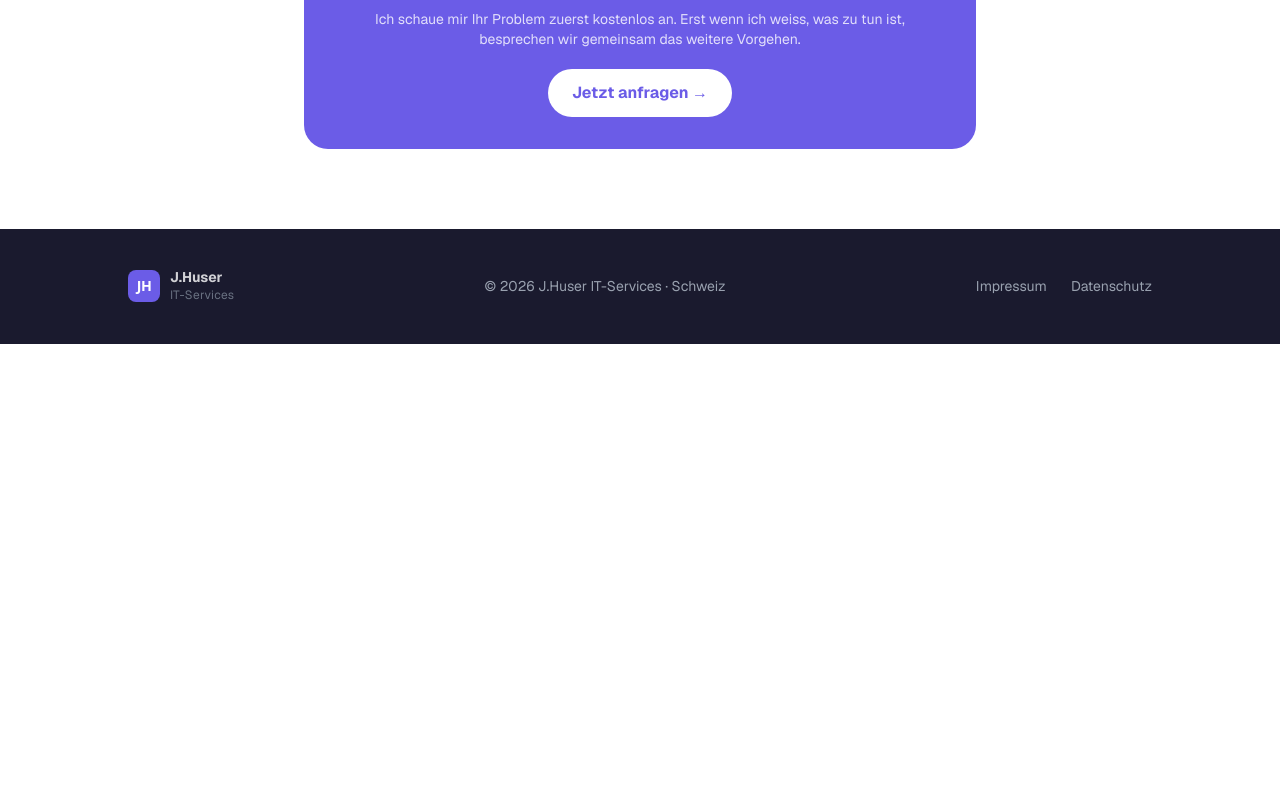
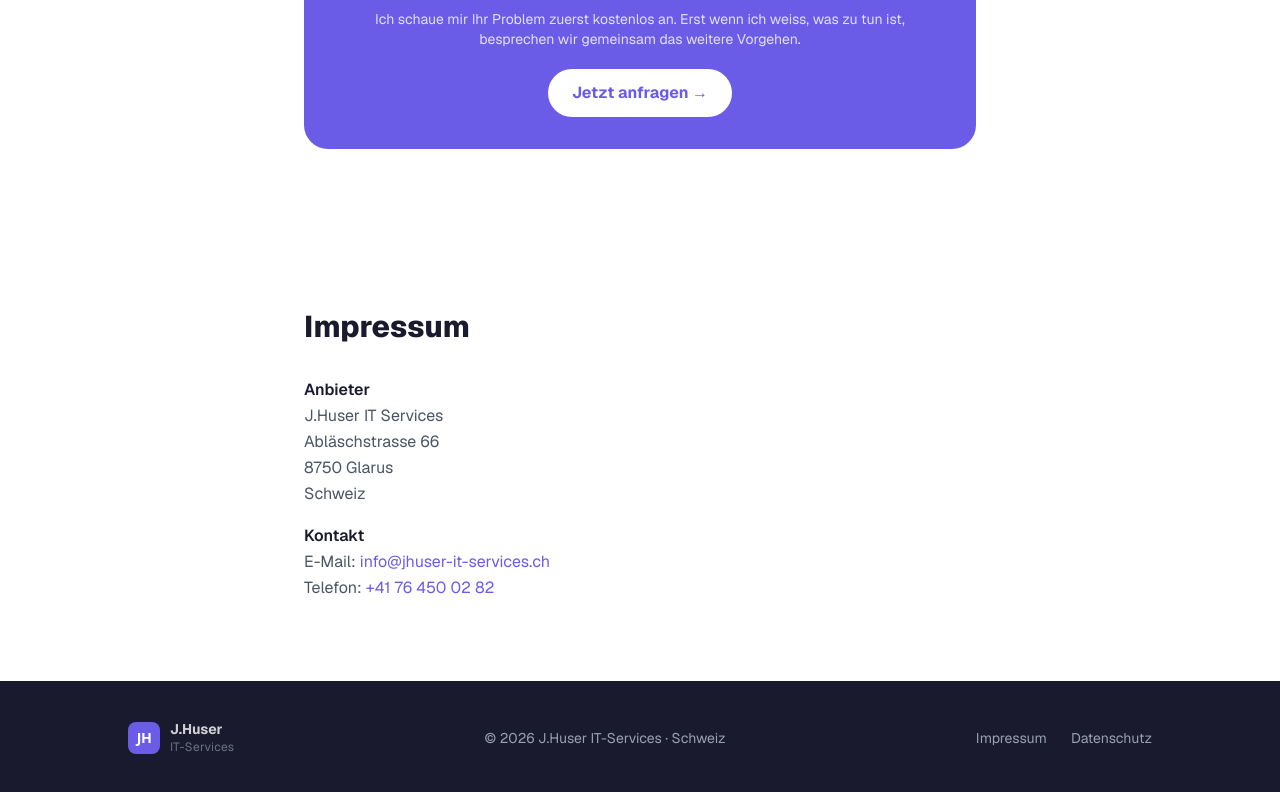
Before and after one commit to JanisHuser/jhuser-it-services, a Next.js app: page / in a window 1280 px wide. Shown: the part 2715-3507 px from the top of the page. Before the commit the page ends 3059 px from the top, so only its background shows below. Built offline with nearby package versions, Linux system fonts and the light colour scheme.

Commit message:
add impressum

```diff
--- a/app/page.tsx
+++ b/app/page.tsx
@@ -282,6 +282,41 @@ function Contact() {
   );
 }
 
+// ─── Impressum ────────────────────────────────────────────────────────────────
+function Impressum() {
+  return (
+    <section id="impressum" className="py-20 px-6 bg-white">
+      <div className="max-w-2xl mx-auto">
+        <h2 className="text-3xl font-extrabold text-[#1a1a2e] mb-8">Impressum</h2>
+        <div className="text-gray-600 leading-relaxed space-y-4">
+          <div>
+            <p className="font-semibold text-[#1a1a2e]">Anbieter</p>
+            <p>J.Huser IT Services</p>
+            <p>Abläschstrasse 66</p>
+            <p>8750 Glarus</p>
+            <p>Schweiz</p>
+          </div>
+          <div>
+            <p className="font-semibold text-[#1a1a2e]">Kontakt</p>
+            <p>
+              E-Mail:{" "}
+              <a href="mailto:info@jhuser-it-services.ch" className="text-[#6B5CE7] hover:underline">
+                info@jhuser-it-services.ch
+              </a>
+            </p>
+            <p>
+              Telefon:{" "}
+              <a href="tel:+41764500282" className="text-[#6B5CE7] hover:underline">
+                +41 76 450 02 82
+              </a>
+            </p>
+          </div>
+        </div>
+      </div>
+    </section>
+  );
+}
+
 // ─── Footer ───────────────────────────────────────────────────────────────────
 function Footer() {
   return (
@@ -300,7 +335,7 @@ function Footer() {
         </a>
         <p>© {new Date().getFullYear()} J.Huser IT-Services · Schweiz</p>
         <div className="flex gap-6">
-          <a href="#" className="hover:text-white transition-colors">Impressum</a>
+          <a href="#impressum" className="hover:text-white transition-colors">Impressum</a>
           <a href="#" className="hover:text-white transition-colors">Datenschutz</a>
         </div>
       </div>
@@ -320,6 +355,7 @@ export default function Home() {
         <HowItWorks />
         <About />
         <Contact />
+        <Impressum />
       </main>
       <Footer />
     </>
```
